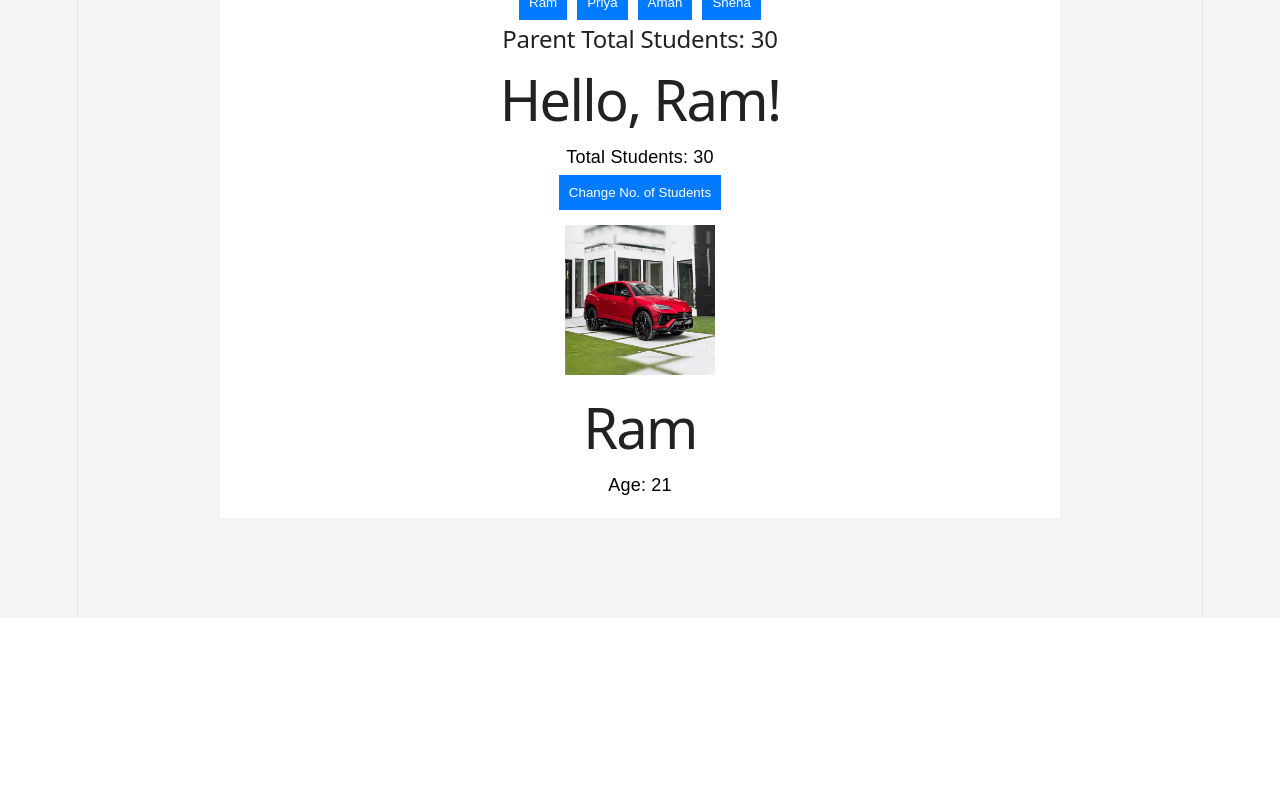
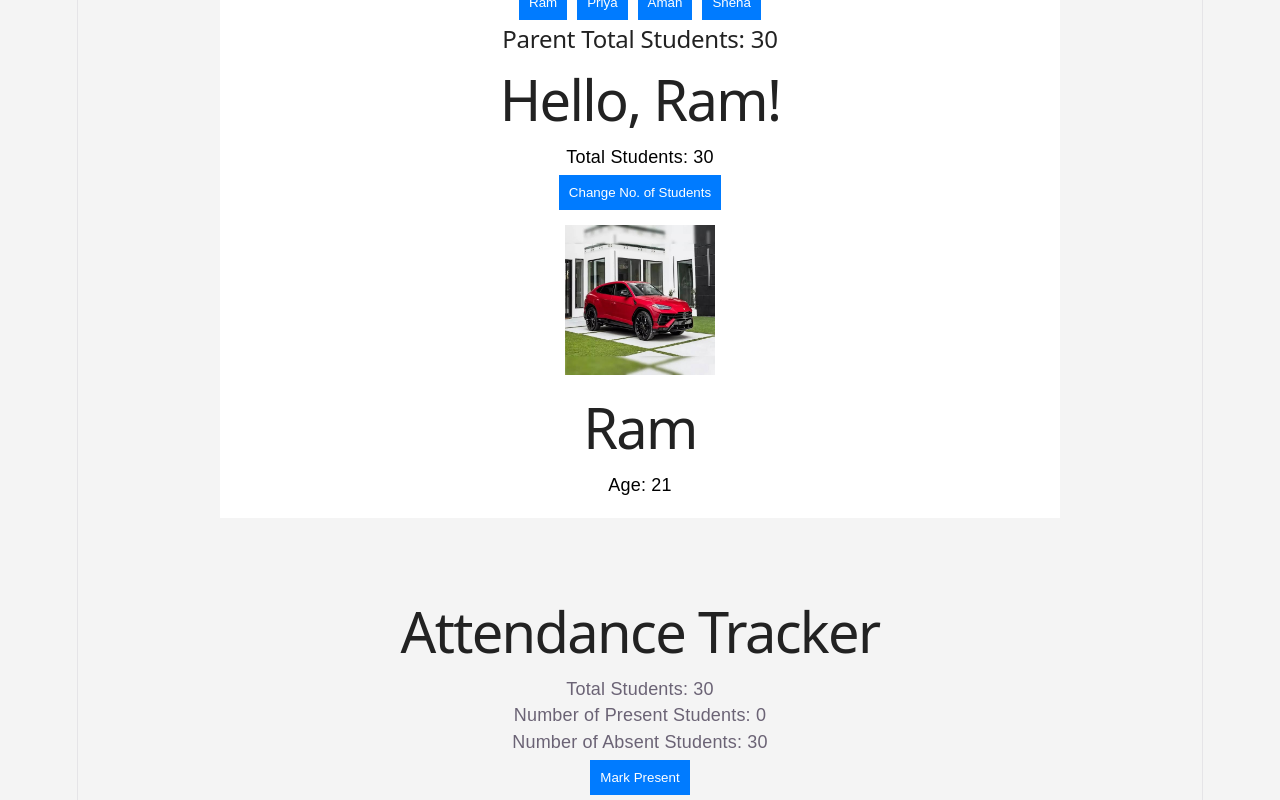
Before and after one commit to TharunReddy0309/FDFED_REACT, a React (Vite) app in the folder attendance/: page / in a window 1280 px wide. Shown: the part 469-1269 px from the top of the page. Before the commit the page ends 1087 px from the top, so only its background shows below. Built offline with nearby package versions, Linux system fonts and the light colour scheme.

Commit message:
Refactor App component structure and enhance comments on state management

```diff
--- a/attendance/src/App.tsx
+++ b/attendance/src/App.tsx
@@ -11,6 +11,28 @@ const profiles = [
     { name: "Sneha", age: 23, photo: sneha, num: 12 },
 ];
 
+// main diff btw props and state is that props are immutable and state is mutable.
+// props are used to pass data from parent to child component and state is used to manage data within a component.
+// props are read-only and cannot be modified by the child component, while state can be modified using the setState function.
+// props are used for communication between components, while state is used for managing the internal data of a component.
+
+
+// what happens when state is updated? When state is updated, React re-renders the component and its child components to reflect the new state.
+// This means that any changes made to the state will trigger a re-render of the component, allowing the UI to update and display the latest data.
+// React uses a virtual DOM to efficiently update only the parts of the UI that have changed, rather than re-rendering the entire component tree.
+// This helps improve performance and ensures that the UI remains responsive to user interactions.
+
+// why states are asynchronous? States are asynchronous in React because they are batched together and updated in a single render cycle.
+// This means that when you call the setState function to update the state, React does not immediately update the state value.
+// Instead, it schedules the state update to occur in the next render cycle.
+// This allows React to optimize performance by minimizing the number of re-renders and ensuring that the UI remains responsive to user interactions.
+// However, this also means that if you try to access the updated state value immediately after calling setState, you may not get the expected result,
+// as the state update has not yet occurred.
+
+// when parent component state is updated, the child component will re-render if it depends on the updated state ,
+// because React's rendering process is based on a unidirectional data flow. When the state of a parent component changes,
+// React will re-render that component and all of its child components.
+
 const LanguageContext = createContext("English");
 const ThemeContext = createContext("light");
 
@@ -21,10 +43,11 @@ function App() {
     const [theme, setTheme] = useState("light");
 
     function changeTotal({ x }: { x: number }) {
-        setTotalStudents(x);
+        setTotalStudents(totalStudents + x);
     }
 
     return (
+        <div>
             <LanguageContext.Provider value={language}>
                 <ThemeContext.Provider value={theme}>
                     <div
@@ -95,6 +118,10 @@ function App() {
                     </div>
                 </ThemeContext.Provider>
             </LanguageContext.Provider>
+            <div>
+                <Attendance totalStudents={totalStudents} />
+            </div>
+        </div>
     );
 }
 
```
Lines whose indentation alone changed are shown as unchanged.
